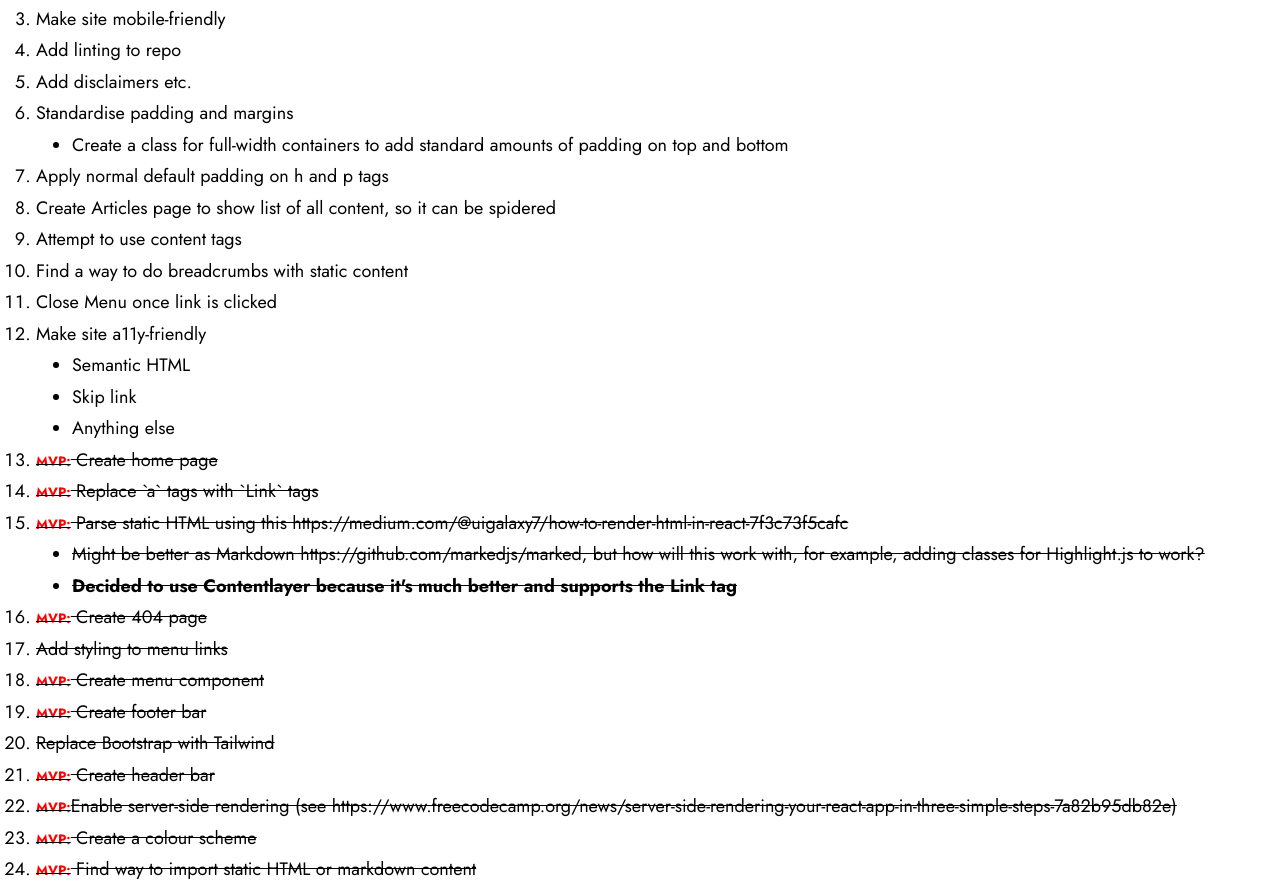
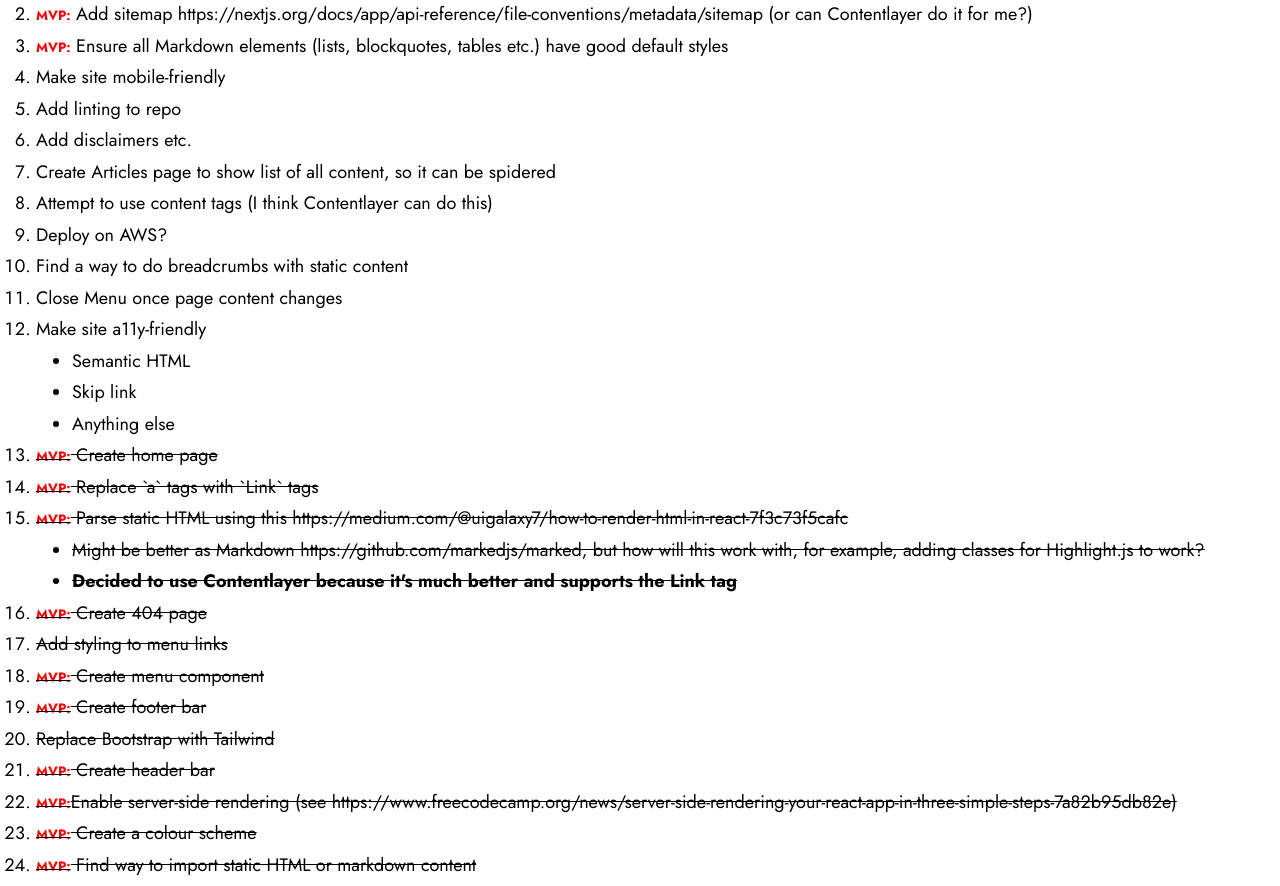
Before and after one commit to a1v0/a1v0.de, a Next.js app: page / in a window 1280 px wide. Shown: the part 1027-1913 px from the top of the page. Built offline with nearby package versions, Linux system fonts and the light colour scheme.

Commit message:
Update to-do

```diff
--- a/app/page.tsx
+++ b/app/page.tsx
@@ -44,7 +44,7 @@ export default function Home() {
                 </article>
             </div>
             <div className="bg-background-grey">
-                <article className="clear-gutters">
+                <article className="clear-gutters py-1">
                     <h2>About me</h2>
                     <p>
                         I'm a humble 1X programmer (you read that right), but
@@ -62,26 +62,24 @@ export default function Home() {
                     https://nextjs.org/docs/app/api-reference/file-conventions/metadata/sitemap
                     (or can Contentlayer do it for me?)
                 </li>
+                <li>
+                    {mvp} Ensure all Markdown elements (lists, blockquotes,
+                    tables etc.) have good default styles
+                </li>
                 <li>Make site mobile-friendly</li>
                 <li>Add linting to repo</li>
                 <li>Add disclaimers etc.</li>
                 <li>
-                    Standardise padding and margins
-                    <ul className="ml-8 list-disc">
-                        <li>
-                            Create a class for full-width containers to add
-                            standard amounts of padding on top and bottom
-                        </li>
-                    </ul>
-                </li>
-                <li>Apply normal default padding on h and p tags</li>
-                <li>
                     Create Articles page to show list of all content, so it can
                     be spidered
                 </li>
-                <li>Attempt to use content tags</li>
+                <li>
+                    Attempt to use content tags (I think Contentlayer can do
+                    this)
+                </li>
+                <li>Deploy on AWS?</li>
                 <li>Find a way to do breadcrumbs with static content</li>
-                <li>Close Menu once link is clicked</li>
+                <li>Close Menu once page content changes</li>
                 <li>
                     Make site a11y-friendly
                     <ul className="ml-8 list-disc">
@@ -129,6 +127,12 @@ export default function Home() {
                 <li className="line-through">
                     {mvp} Find way to import static HTML or markdown content
                 </li>
+                <li className="line-through">
+                    Standardise padding and margins
+                </li>
+                <li className="line-through">
+                    Apply normal default padding on h and p tags
+                </li>
             </ol>
         </main>
     );
```
